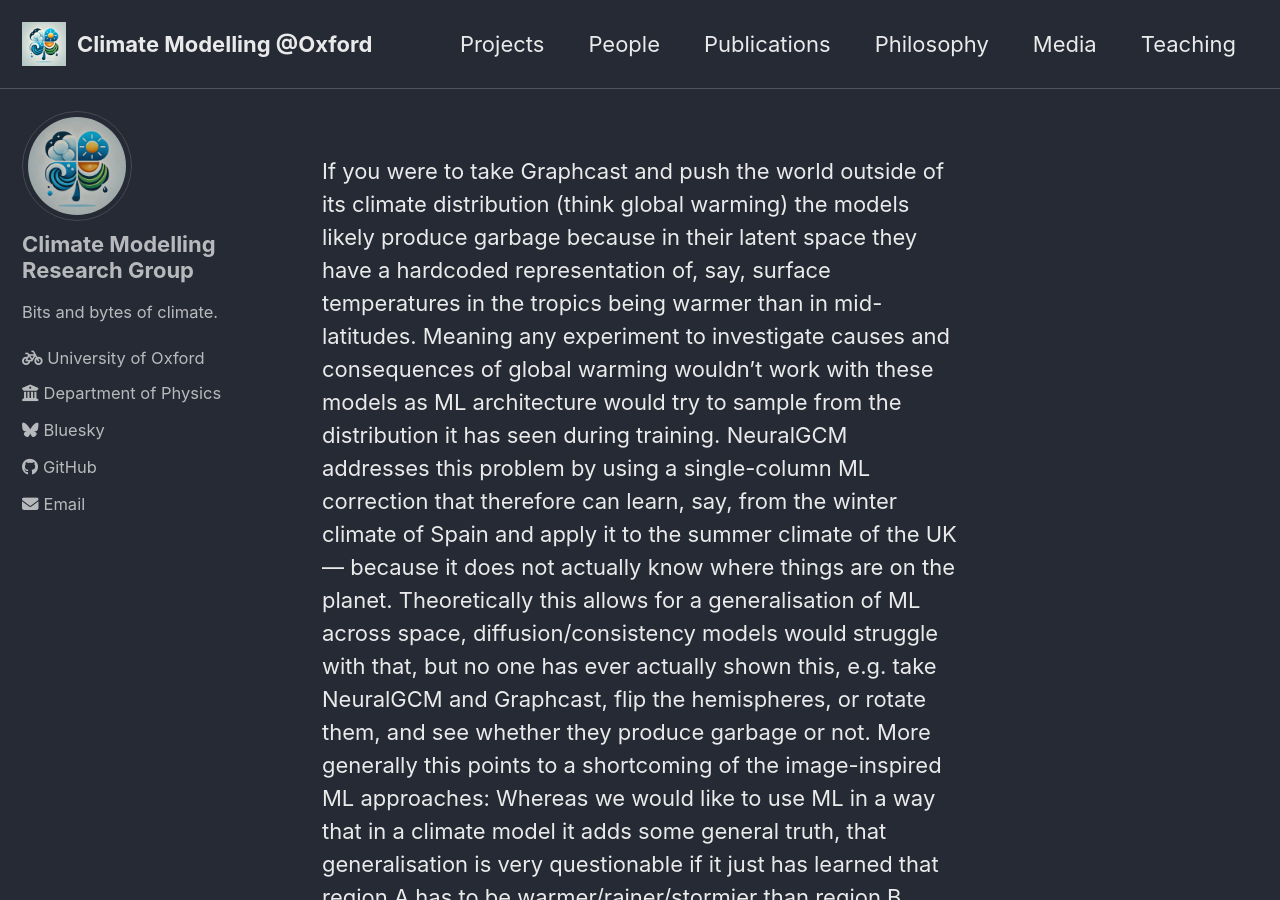
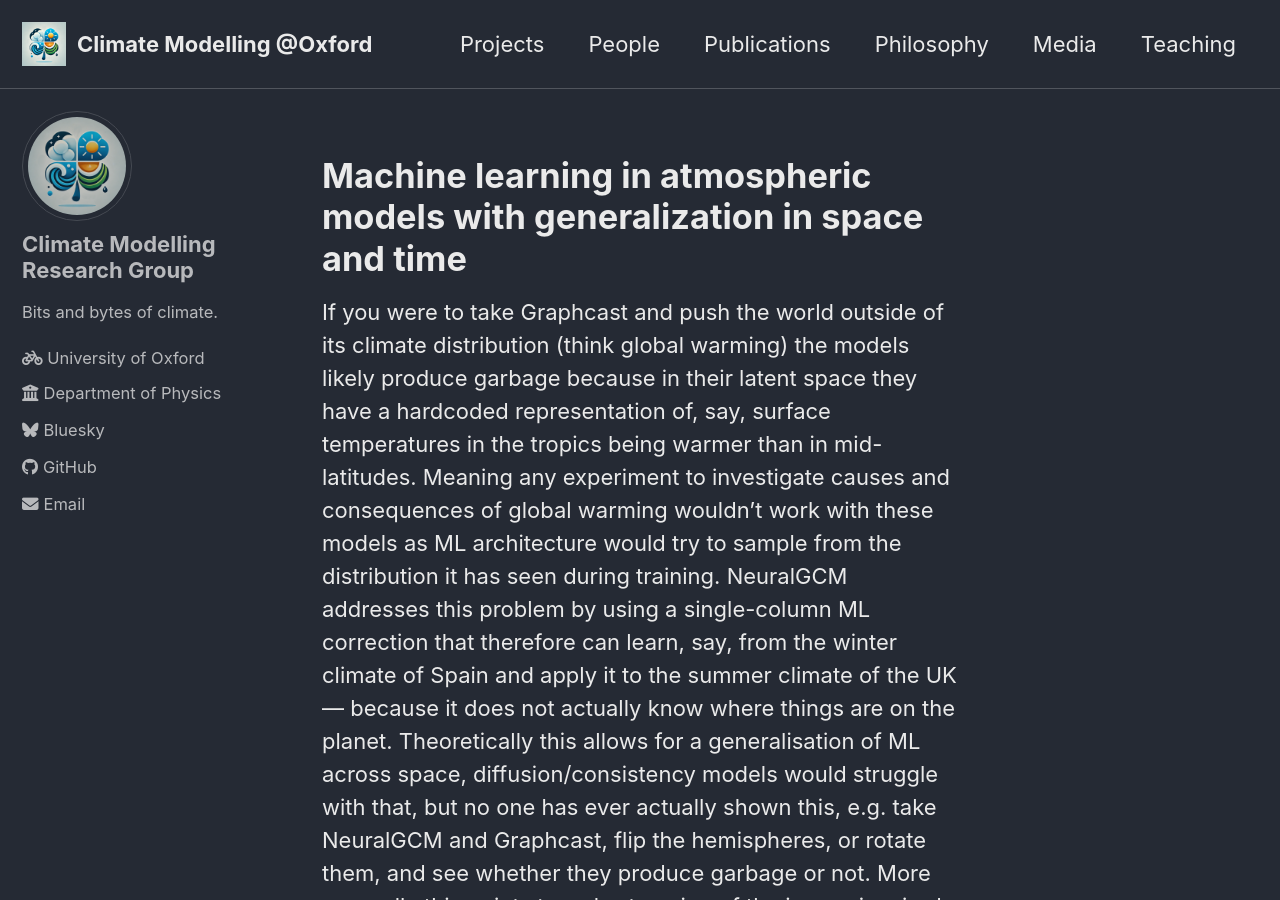
Before and after one commit to climate-modelling/climate-modelling.github.io, a Jekyll site: the page built from projects/_posts/2024-10-01-spatialgeneralisation.md, in a window 1280 px wide and 900 px high. Built offline with Jekyll 4.4.1, drawn with Linux system fonts in a browser that asks for light colours; cached includes are drawn as plain includes; some of the changed text lies outside the part shown.

Commit message:
Update 2024-10-01-spatialgeneralisation.md

```diff
--- a/projects/_posts/2024-10-01-spatialgeneralisation.md
+++ b/projects/_posts/2024-10-01-spatialgeneralisation.md
@@ -1,6 +1,6 @@
 ---
 title: "Machine learning in atmospheric models with generalization in space and time"
-# excerpt:  "test test test"
+excerpt:  "Learning the physics not a hardcoded representation of continents with their specific climates"
 header:
 teaser: "https://github.com/milankl/StochasticRounding.jl/blob/55a74db797d2d58c44224b9d5ceb7eec97663f73/figs/logo.png"
 share: false
@@ -10,11 +10,13 @@
 code: http://github.com/milankl/StochasticRoudning.jl
 # data: https://doi.org/10.5281/zenodo.5196512
 
-# tags:
-#   - test1
-#   - test2
-#   - test3
+tags:
+  - Machine learning
+  - Numerical weather prediction
+  - Generalization
 ---
+
+# Machine learning in atmospheric models with generalization in space and time
 
 If you were to take Graphcast and push the world outside of its climate distribution (think global warming) the models likely produce garbage
 because in their latent space they have a hardcoded representation of, say, surface temperatures in the tropics being warmer than in mid-latitudes.
```
